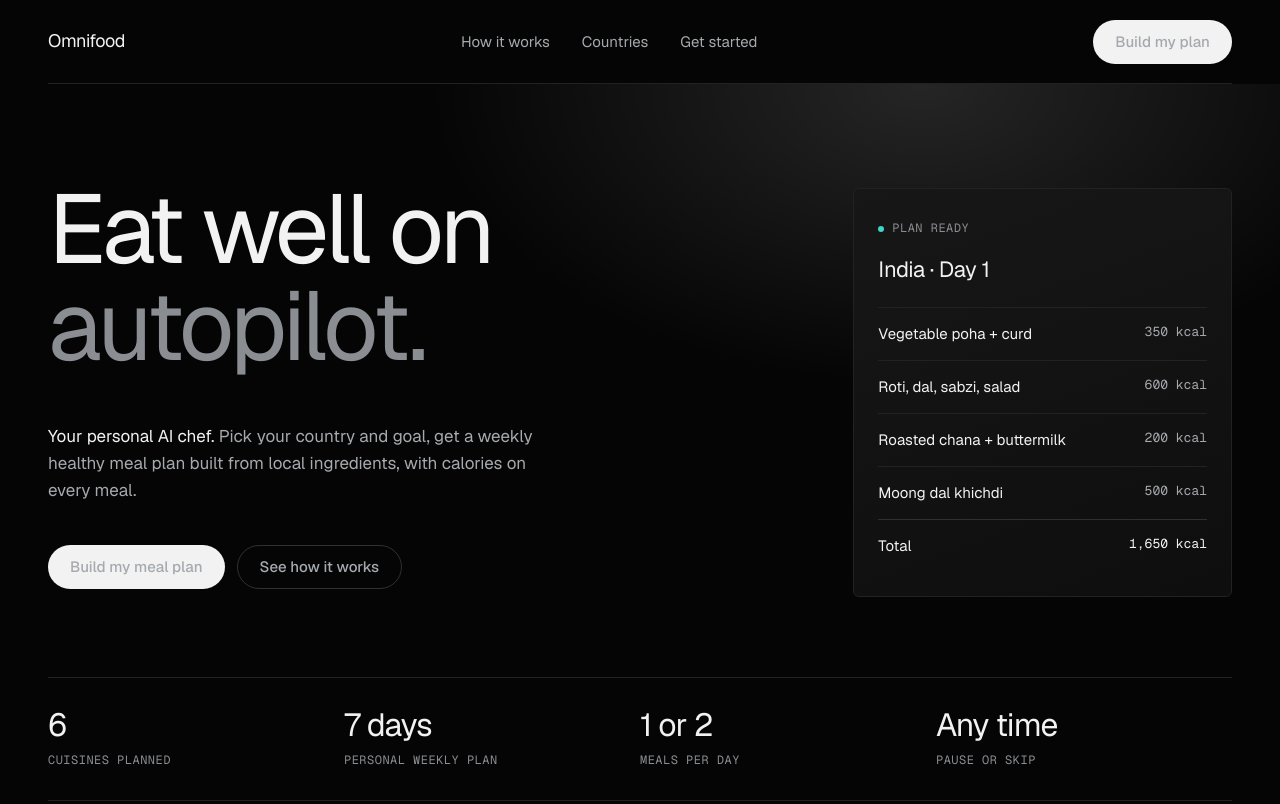
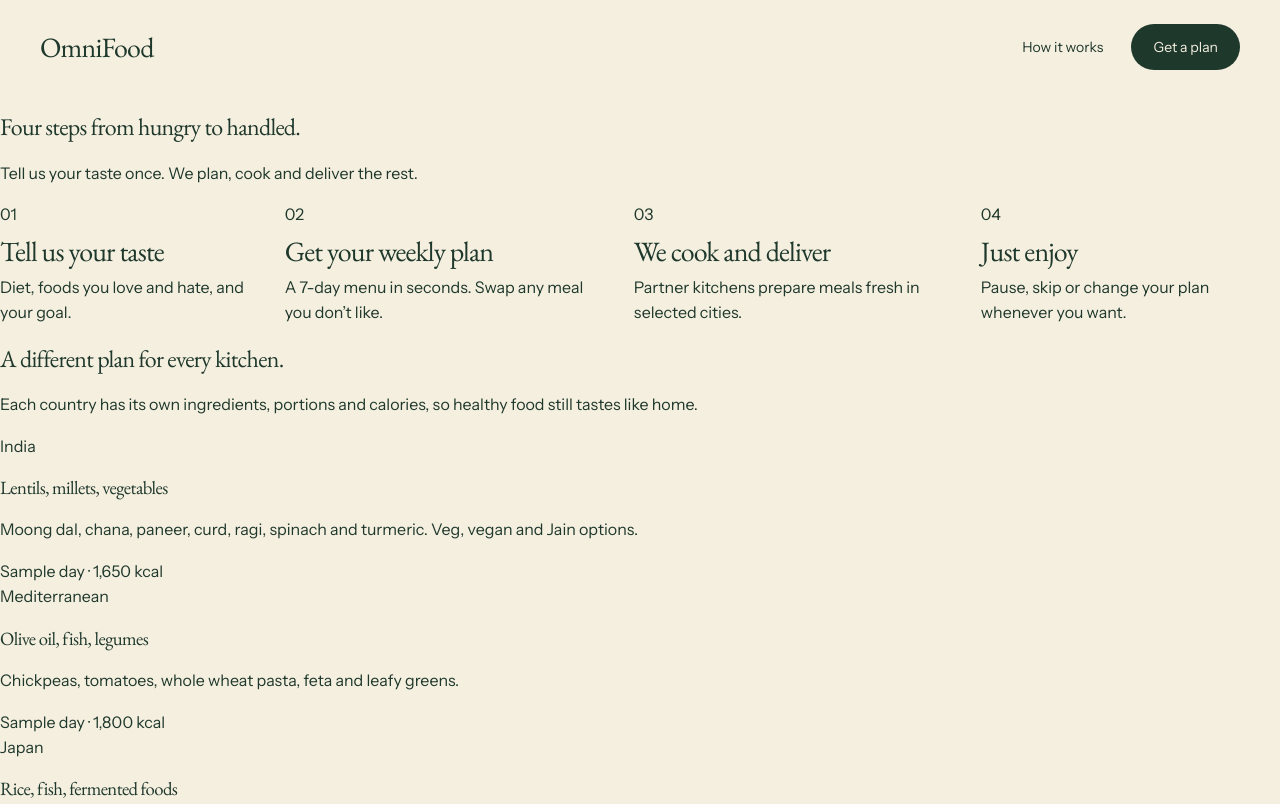
Before and after one commit to ronakvegad/HTML-and-CSS, a plain HTML site: page Omnifood_project/index.html in a window 1280 px wide. Shown: the top 804 px of the page. Drawn offline with nearby package versions, Linux system fonts and the light colour scheme.

Commit message:
adding designing part and some minor changes

```diff
--- a/Omnifood_project/index.html
+++ b/Omnifood_project/index.html
@@ -1,95 +1,25 @@
 <!doctype html>
 <html lang="en">
-<head>
-<meta charset="utf-8">
-<meta name="viewport" content="width=device-width, initial-scale=1">
-<title>Omnifood</title>
-<link rel="preconnect" href="https://fonts.googleapis.com">
-<link href="https://fonts.googleapis.com/css2?family=Geist:wght@300;400;500&family=Geist+Mono:wght@400;500&display=swap" rel="stylesheet">
-<style>
-body{margin:0;background:#050505}
-.pp{background:#050505;color:#a6a9ad;font-family:"Geist","Helvetica Neue",Arial,sans-serif;font-size:17px;line-height:1.6}
-.pp *{box-sizing:border-box}
-.pp a{color:inherit;text-decoration:none}
-.wrap{max-width:1360px;margin:0 auto;padding:0 48px}
-.mono{font-family:"Geist Mono",Menlo,monospace;font-size:12px;letter-spacing:.04em;text-transform:uppercase;color:#8a8d91}
-.btn{display:inline-flex;align-items:center;height:44px;padding:0 22px;border-radius:999px;font-size:15px;font-weight:500;transition:background 120ms ease-out,border-color 120ms ease-out}
-.btn:focus-visible,.nav a:focus-visible{outline:2px solid #f2f2f2;outline-offset:3px}
-.btn-p{background:#f2f2f2;color:#0a0a0a}.btn-p:hover{background:#fff}
-.btn-s{border:1px solid #303030;color:#f2f2f2}.btn-s:hover{border-color:#a6a9ad}
-.nav{display:flex;align-items:center;justify-content:space-between;height:84px;border-bottom:1px solid #222}
-.nav-links{display:flex;gap:32px;font-size:15px}
-.nav-links a:hover{color:#f2f2f2}
-.hero{position:relative;background:radial-gradient(ellipse 55% 60% at 72% 0%,rgba(255,255,255,.13),rgba(255,255,255,0) 70%)}
-.hero-grid{display:grid;grid-template-columns:repeat(12,1fr);column-gap:24px;padding:96px 0 80px;align-items:start}
-.h1{grid-column:1/9;margin:0;font-weight:400;font-size:clamp(44px,7.6vw,104px);line-height:1;letter-spacing:-.04em;color:#f2f2f2}
-.h1 span{color:#8a8d91}
-.lede{grid-column:1/7;margin:40px 0 32px;max-width:520px}
-.lede b{color:#f2f2f2;font-weight:400}
-.cta-row{grid-column:1/8;display:flex;gap:12px;flex-wrap:wrap}
-.obj{grid-column:9/13;grid-row:1/4;background:linear-gradient(160deg,#171717,#0e0e0e);border:1px solid #222;border-radius:6px;padding:24px;margin-top:8px}
-.row{display:flex;justify-content:space-between;gap:16px;padding:14px 0;border-top:1px solid #222;color:#f2f2f2;font-size:15px}
-.row span:last-child{font-family:"Geist Mono",Menlo,monospace;font-size:13px;color:#a6a9ad;white-space:nowrap}
-.live{display:inline-flex;align-items:center;gap:8px}
-.live i{width:6px;height:6px;border-radius:50%;background:#3fd6c6;display:inline-block}
-.facts{display:grid;grid-template-columns:repeat(4,1fr);border-top:1px solid #222;border-bottom:1px solid #222}
-.facts div{padding:28px 24px 28px 0}
-.facts b{display:block;font-weight:400;font-size:32px;letter-spacing:-.03em;color:#f2f2f2;line-height:1.2}
-.sec{padding:120px 0 0}
-.sec-head{display:grid;grid-template-columns:repeat(12,1fr);column-gap:24px;margin-bottom:56px}
-.h2{grid-column:1/7;margin:0;font-weight:400;font-size:clamp(32px,4vw,56px);line-height:1.05;letter-spacing:-.035em;color:#f2f2f2}
-.sec-head p{grid-column:8/13;margin:0;align-self:end}
-.steps{display:grid;grid-template-columns:repeat(4,1fr);gap:24px}
-.step{border-top:1px solid #303030;padding-top:20px}
-.step h3,.country h3{margin:12px 0 8px;font-weight:400;font-size:22px;letter-spacing:-.02em;color:#f2f2f2}
-.step p,.country p{margin:0;font-size:16px}
-.countries{display:grid;grid-template-columns:1.2fr 1fr 1fr;gap:24px}
-.country{background:#0e0e0e;border:1px solid #222;border-radius:6px;padding:28px;display:flex;flex-direction:column;gap:6px}
-.kcal{margin-top:auto;padding-top:24px;color:#f2f2f2;font-size:15px}
-.closing{margin-top:120px;position:relative;background:radial-gradient(ellipse 50% 90% at 50% 100%,rgba(255,255,255,.09),rgba(255,255,255,0) 70%);border-top:1px solid #222;padding:120px 0}
-.h2c{margin:0 0 32px;max-width:820px;font-weight:400;font-size:clamp(40px,6vw,88px);line-height:1;letter-spacing:-.04em;color:#f2f2f2}
-.foot{border-top:1px solid #222;padding:64px 0 48px;display:grid;grid-template-columns:2fr 1fr 1fr 1fr;gap:24px}
-.foot a{display:block;padding:4px 0;font-size:15px}.foot a:hover{color:#f2f2f2}
-.foot .mono{margin-bottom:12px}
-@media(max-width:1180px){.wrap{padding:0 32px}.h1,.lede,.cta-row{grid-column:1/13}.obj{grid-column:1/13;grid-row:auto;margin-top:56px;max-width:520px}.sec-head p{grid-column:1/13;margin-top:20px}.h2{grid-column:1/13}}
-@media(max-width:900px){.facts,.steps{grid-template-columns:1fr 1fr}.countries{grid-template-columns:1fr}.foot{grid-template-columns:1fr 1fr}}
-@media(max-width:560px){.wrap{padding:0 20px}.nav-links{display:none}.facts,.steps,.foot{grid-template-columns:1fr}.hero-grid{padding:64px 0 56px}.sec{padding-top:80px}.closing{padding:80px 0}}
-</style>
-</head>
-<body>
-<div class="pp">
-<div class="wrap">
-<nav class="nav" aria-label="Main">
-<a href="#top" style="font-size:18px;color:#f2f2f2;letter-spacing:-.02em">Omnifood</a>
-<div class="nav-links"><a href="#how">How it works</a><a href="#countries">Countries</a><a href="#start">Get started</a></div>
-<a class="btn btn-p" href="#start">Build my plan</a>
-</nav>
-</div>
-
-<header class="hero" id="top">
-<div class="wrap">
-<div class="hero-grid">
-<h1 class="h1">Eat well on <span>autopilot.</span></h1>
-<p class="lede"><b>Your personal AI chef.</b> Pick your country and goal, get a weekly healthy meal plan built from local ingredients, with calories on every meal.</p>
-<div class="cta-row"><a class="btn btn-p" href="#start">Build my meal plan</a><a class="btn btn-s" href="#how">See how it works</a></div>
-<aside class="obj" aria-label="Sample meal plan">
-<div class="mono live"><i></i>Plan ready</div>
-<div style="color:#f2f2f2;font-size:22px;letter-spacing:-.02em;margin:12px 0 20px">India · Day 1</div>
-<div class="row"><span>Vegetable poha + curd</span><span>350 kcal</span></div>
-<div class="row"><span>Roti, dal, sabzi, salad</span><span>600 kcal</span></div>
-<div class="row"><span>Roasted chana + buttermilk</span><span>200 kcal</span></div>
-<div class="row"><span>Moong dal khichdi</span><span>500 kcal</span></div>
-<div class="row" style="border-top:1px solid #303030"><span>Total</span><span style="color:#f2f2f2">1,650 kcal</span></div>
-</aside>
-</div>
-<div class="facts">
-<div><b>6</b><span class="mono">Cuisines planned</span></div>
-<div><b>7 days</b><span class="mono">Personal weekly plan</span></div>
-<div><b>1 or 2</b><span class="mono">Meals per day</span></div>
-<div><b>Any time</b><span class="mono">Pause or skip</span></div>
-</div>
-</div>
-</header>
+  <head>
+    <meta charset="UTF-8" />
+    <meta name="viewport" content="width=device-width, initial-scale=1.0" />
+    <title>OmniFood</title>
+    <link rel="preconnect" href="https://fonts.googleapis.com" />
+    <link rel="preconnect" href="https://fonts.gstatic.com" crossorigin />
+    <link
+      href="https://fonts.googleapis.com/css2?family=EB+Garamond:ital,wght@0,400;1,400&family=Instrument+Sans:wght@400;500&display=swap"
+      rel="stylesheet"
+    />
+    <link rel="stylesheet" href="style.css" />
+  </head>
+  <body>
+    <header class="header">
+      <p class="logo">OmniFood</p>
+      <nav class="nav">
+        <a href="#how">How it works</a>
+        <a class="btn" href="#start">Get a plan</a>
+      </nav>
+    </header>
 
 <main>
 <section class="sec" id="how"><div class="wrap">
```
Also changed, not shown: Omnifood_project/queries.css (added, +103 -0 lines).
